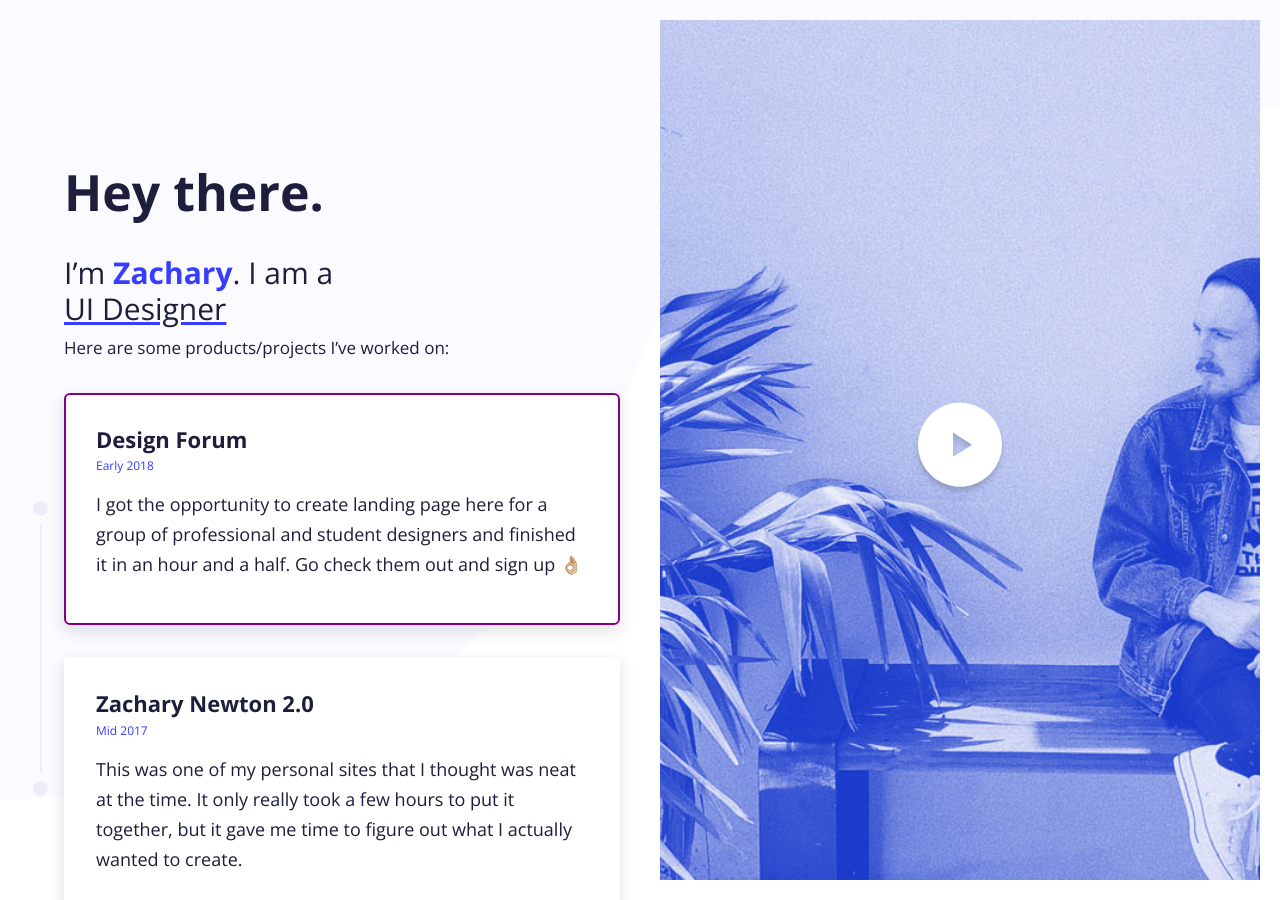
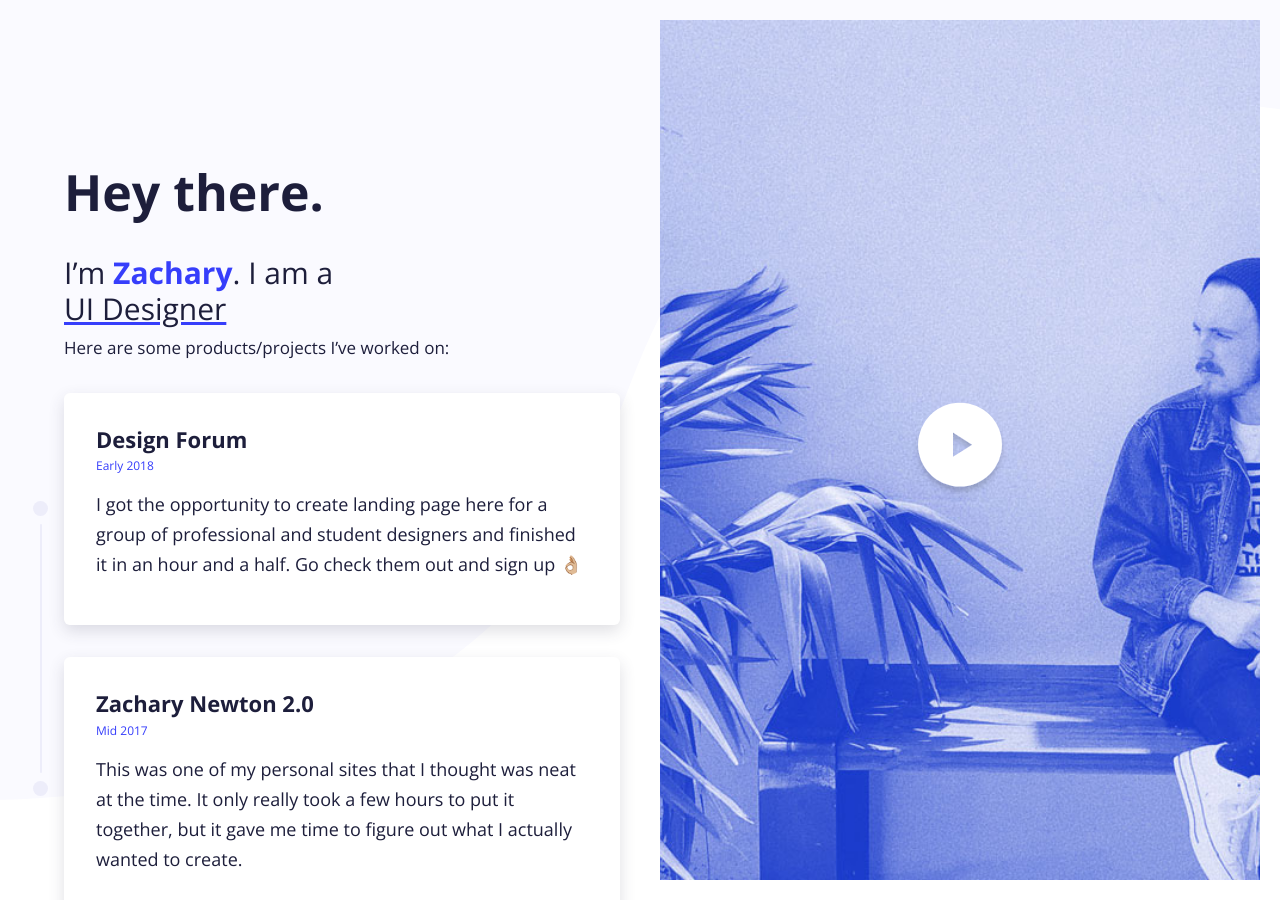
Before and after one commit to zacharyrnewton/zacharynewton, a Jekyll site: the page built from index.html, in a window 1280 px wide. Built offline with Jekyll 4.4.1, drawn with Linux system fonts in a browser that asks for light colours.

Commit message:
link style

```diff
--- a/_sass/1-layouts/index.sass
+++ b/_sass/1-layouts/index.sass
@@ -52,7 +52,7 @@ body
           bottom: 0
           left: 0
           border-radius: 6px
-          border: 2px solid purple
+          border: 2px solid transparent
       &:visited
         background: var(--white)
         &::after
```
